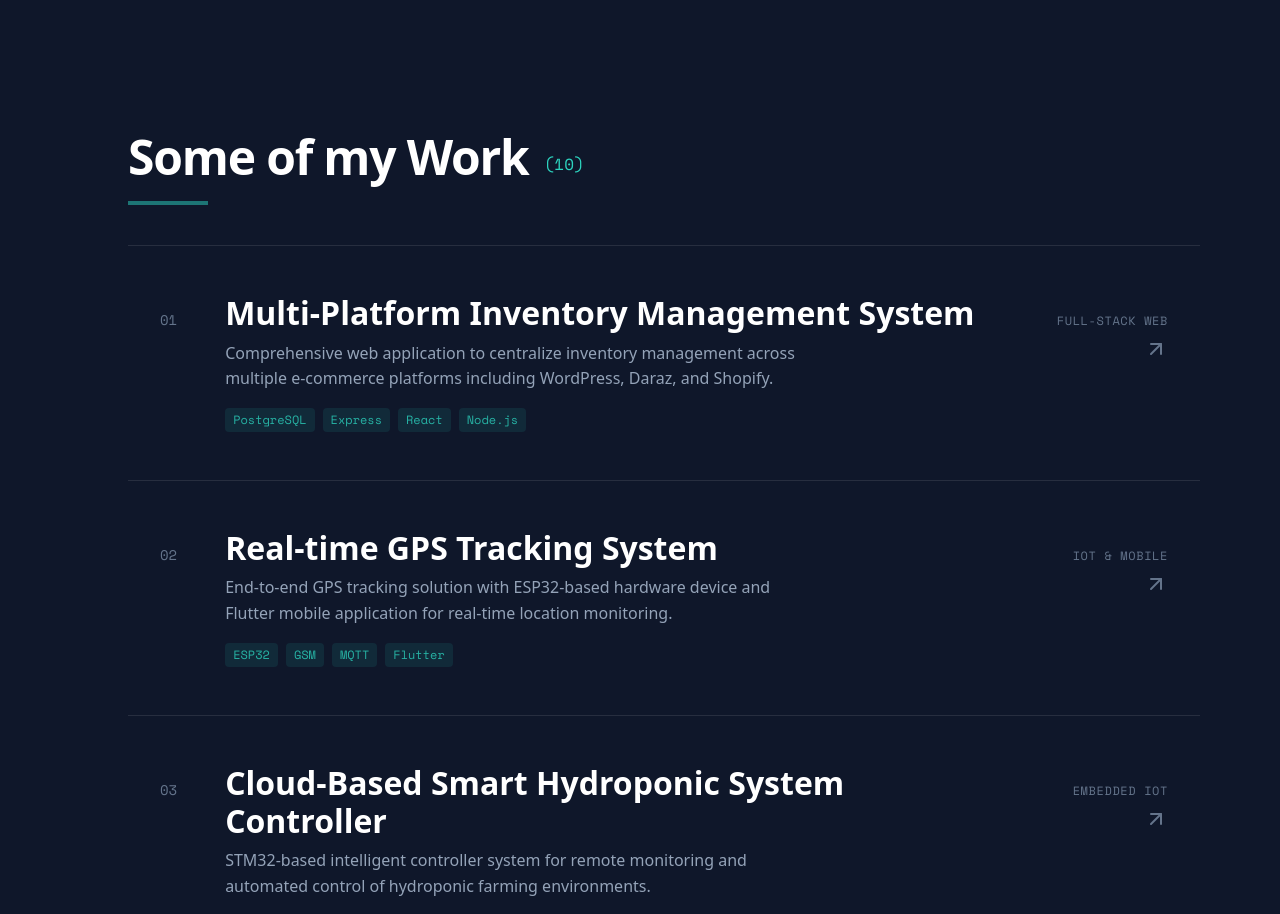
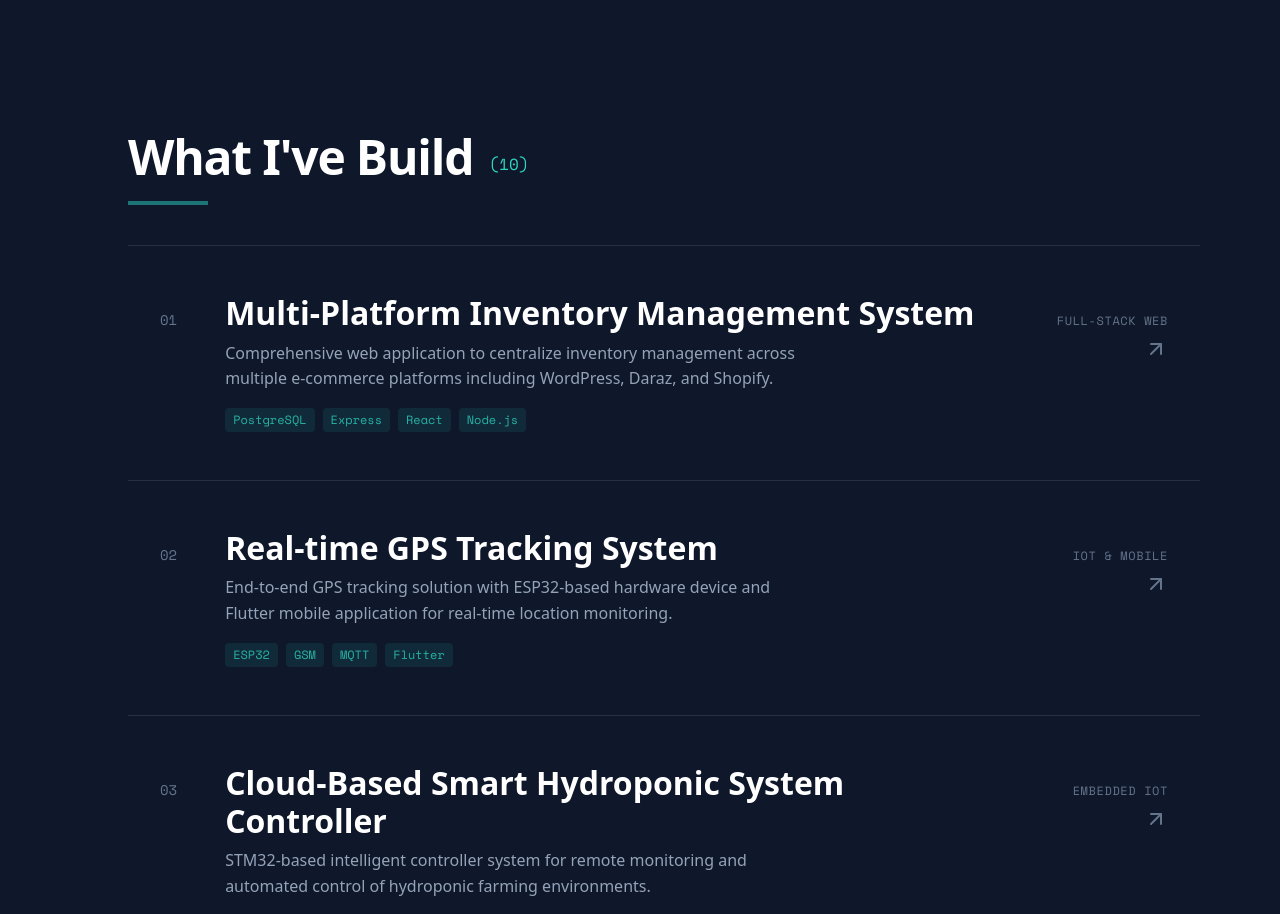
Before and after one commit to Anistus-H/portfolio-site, a Next.js app: page / in a window 1280 px wide. Shown: the part 4840-5754 px from the top of the page. Built offline with nearby package versions, Linux system fonts and the light colour scheme.

Commit message:
feat: change project heading

```diff
--- a/components/sections/Projects.tsx
+++ b/components/sections/Projects.tsx
@@ -18,7 +18,7 @@ export const Projects: React.FC = () => {
                     viewport={{ once: true }}
                     className="mb-4 flex items-end gap-4"
                 >
-                    <h2 className="text-4xl md:text-5xl font-bold text-white tracking-tight">Some of my Work</h2>
+                    <h2 className="text-4xl md:text-5xl font-bold text-white tracking-tight">What I've Build</h2>
                     <span className="text-neon-cyan font-mono mb-2">({projects.length})</span>
                 </motion.div>
                 <div className="h-1 w-20 bg-neon-cyan/50 mb-10" />
```
